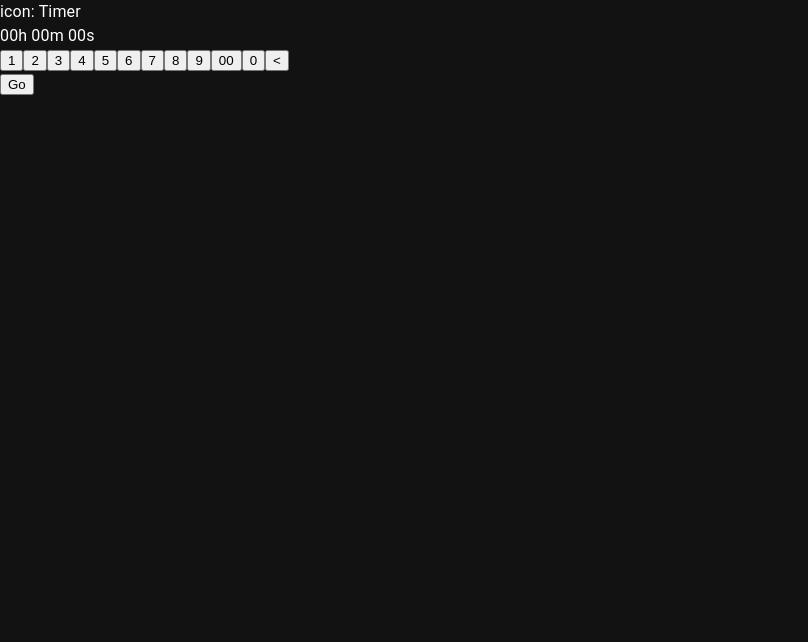
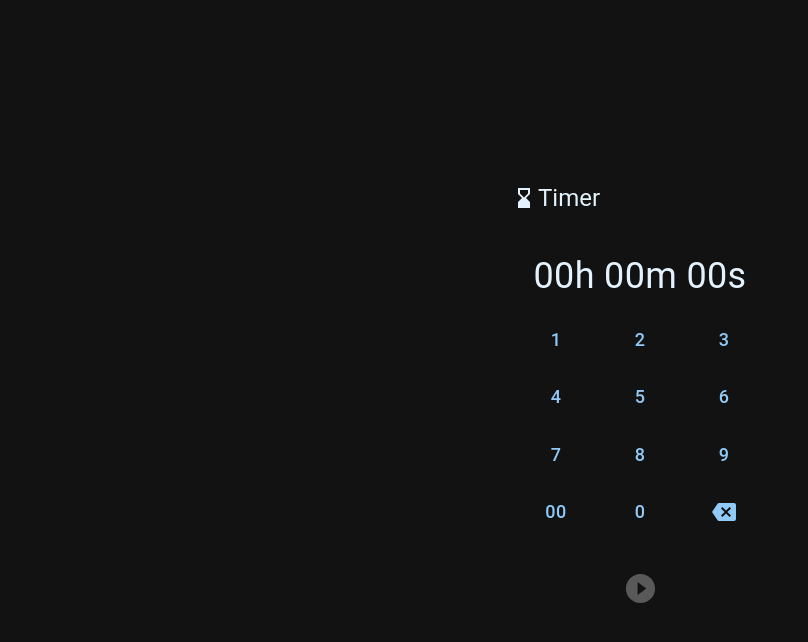
Before and after one commit to yamakenth/timer, a React (Create React App) app: page / in a window 1280 px wide. Shown: the top 642 px of the page, without its empty margins (0-808 px from the left). Built offline with nearby package versions, Linux system fonts and the light colour scheme.

Commit message:
Finish styling InputPage

```diff
--- /dev/null
+++ b/src/App.css
@@ -0,0 +1,25 @@
+.App {
+  width: 100vw;
+  height: 100vh;
+  display: flex;
+  justify-content: center;
+  align-items: center;
+}
+
+.timer {
+  padding: 12px;
+  display: flex;
+  flex-direction: column;
+  justify-content: space-between;
+  align-items: center;
+  height: 460px;
+  width: 280px;
+}
+
+header {
+  align-self: flex-start;
+  display: flex;
+  align-items: center;
+  gap: 2px;
+  margin-bottom: 24px;
+}
--- a/src/App.tsx
+++ b/src/App.tsx
@@ -1,7 +1,16 @@
-import { CssBaseline, Theme, ThemeProvider, createTheme } from "@mui/material";
+import {
+  CssBaseline,
+  Theme,
+  ThemeProvider,
+  Typography,
+  createTheme,
+} from "@mui/material";
 import React, { useState } from "react";
 import InputPage from "./components/InputPage";
 import CountdownPage from "./components/CountdownPage";
+import "./App.css";
+import { HourglassBottom } from "@mui/icons-material";
+import { blue } from "@mui/material/colors";
 
 const darkTheme: Theme = createTheme({
   palette: {
@@ -18,7 +27,7 @@ function App() {
   function handleNumberInput(
     event: React.MouseEvent<HTMLButtonElement, MouseEvent>
   ): void {
-    const val = (event.target as Element).innerHTML;
+    const val = (event.target as Element).textContent;
 
     let newTime;
     if (val !== "00") {
@@ -44,7 +53,13 @@ function App() {
     <div className="App">
       <ThemeProvider theme={darkTheme}>
         <CssBaseline />
-        <div>icon: Timer</div>
+        <div className="timer" style={{ color: blue[50] }}>
+          <header>
+            <HourglassBottom />
+            <Typography variant="h5" component="h1">
+              Timer
+            </Typography>
+          </header>
           {countdown ? (
             <CountdownPage time={time} />
           ) : (
@@ -55,6 +70,7 @@ function App() {
               handleCountdown={handleCountDown}
             />
           )}
+        </div>
       </ThemeProvider>
     </div>
   );
--- /dev/null
+++ b/src/components/InputPage.css
@@ -0,0 +1,10 @@
+.display {
+  margin-bottom: 16px;
+}
+
+.input-buttons {
+  display: grid;
+  grid-template-columns: repeat(3, 1fr);
+  gap: 10px 20px;
+  margin-bottom: 16px;
+}
--- a/src/components/InputPage.tsx
+++ b/src/components/InputPage.tsx
@@ -1,4 +1,7 @@
 import React from "react";
+import "./InputPage.css";
+import { Button, IconButton, Typography } from "@mui/material";
+import { Backspace, PlayCircleFilled } from "@mui/icons-material";
 
 const inputValues: string[] = [
   "1",
@@ -29,19 +32,41 @@ export default function inputPage({
 }: InputPageProps) {
   return (
     <>
-      <div>{`
-      ${time.slice(0, 2).join("")}h
-      ${time.slice(2, 4).join("")}m
-      ${time.slice(4, 6).join("")}s`}</div>
-      <div>
+      <Typography className="display" variant="subtitle1" fontSize={36}>{`
+        ${time.slice(0, 2).join("")}h
+        ${time.slice(2, 4).join("")}m
+        ${time.slice(4, 6).join("")}s
+      `}</Typography>
+      <div className="input-buttons">
         {inputValues.map((val, idx) => (
-          <button key={idx} onClick={handleNumberInput}>
+          <Button
+            variant="text"
+            size="large"
+            key={idx}
+            onClick={handleNumberInput}
+            style={{ fontSize: 18 }}
+          >
             {val}
-          </button>
+          </Button>
         ))}
-        <button onClick={handleBackspace}>&lt;</button>
+        <Button
+          variant="text"
+          size="large"
+          onClick={handleBackspace}
+          aria-label="delete"
+          color="primary"
+        >
+          <Backspace />
+        </Button>
       </div>
-      <button onClick={handleCountdown}>Go</button>
+      <IconButton
+        onClick={handleCountdown}
+        aria-label="start"
+        size="large"
+        disabled={time.every((item) => item === 0)}
+      >
+        <PlayCircleFilled fontSize="large" />
+      </IconButton>
     </>
   );
 }
```
Lines whose indentation alone changed are shown as unchanged.
